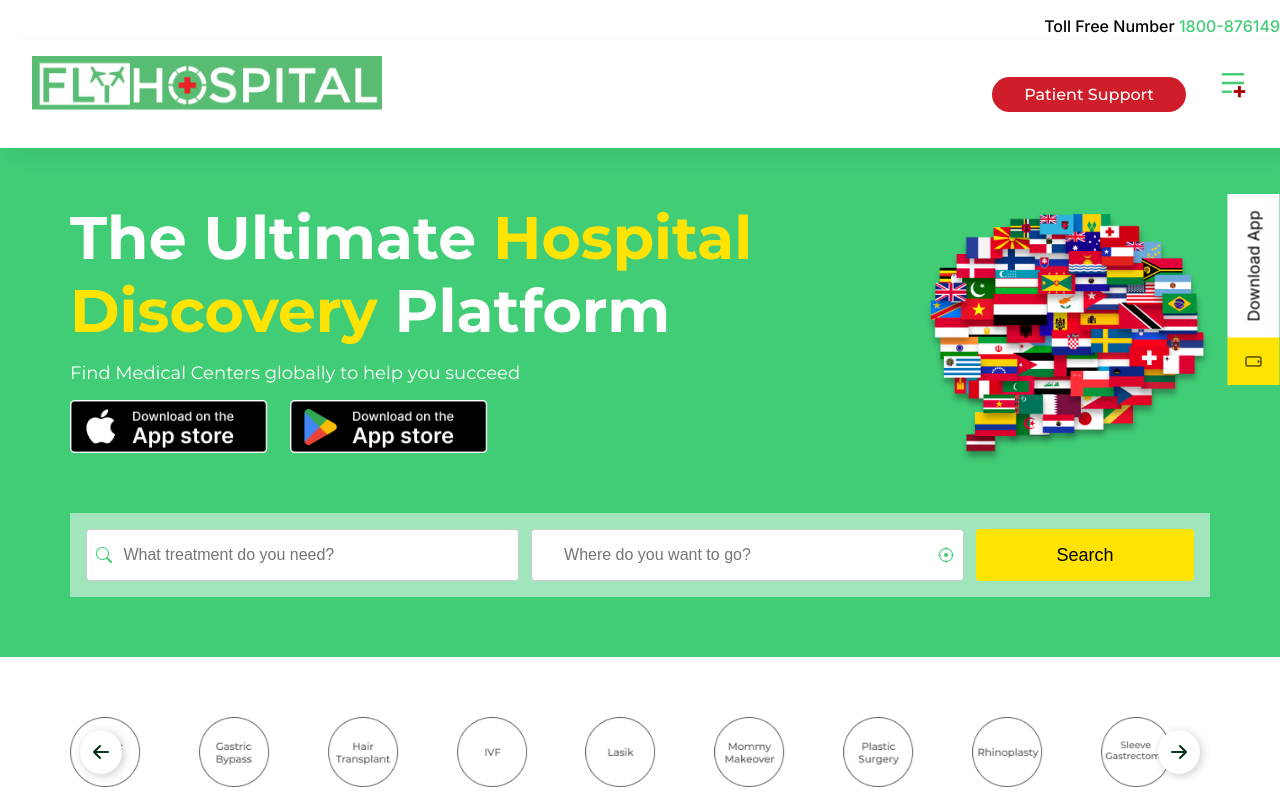
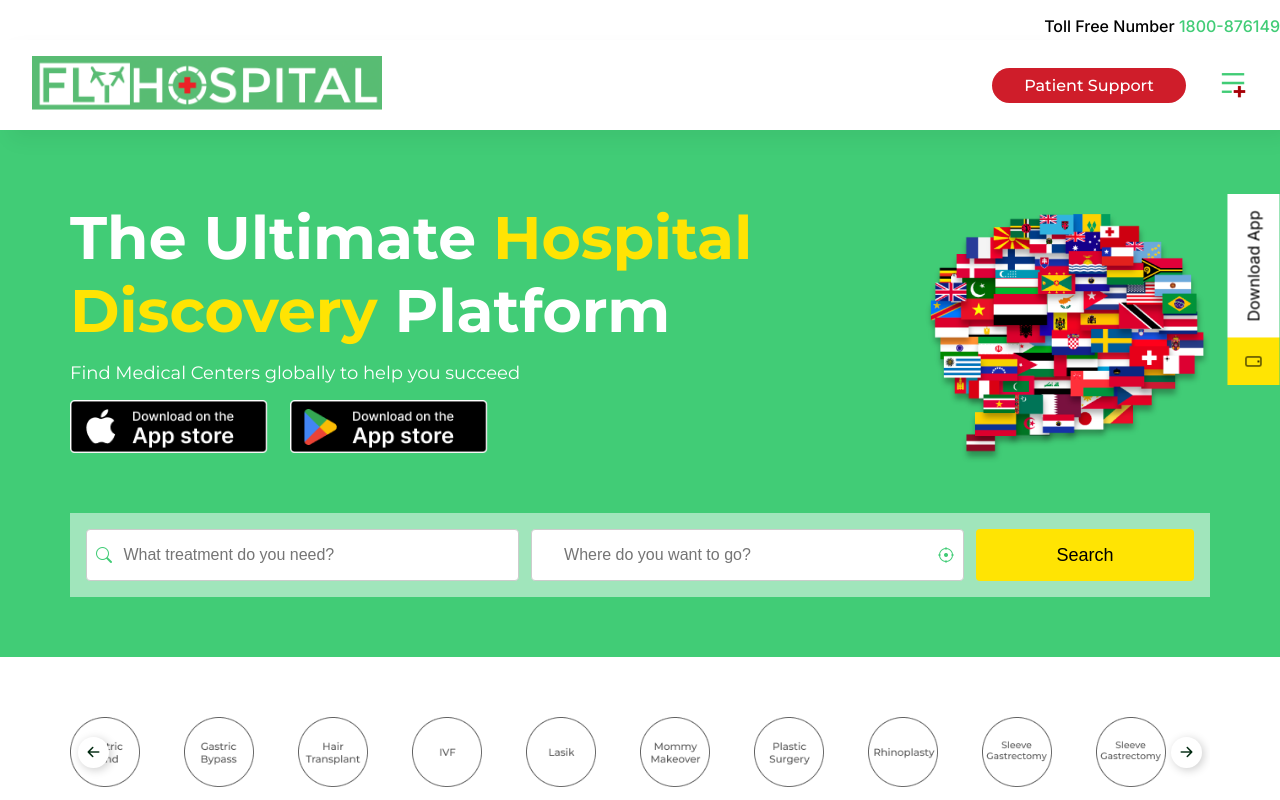
Before and after one commit to sualsoft/fly-hospital, a plain HTML site: page index.html in a window 1280 px wide. Shown: the top 800 px of the page. Drawn offline with nearby package versions, Linux system fonts and the light colour scheme.

Commit message:
new changes

```diff
--- a/assets/css/main.css
+++ b/assets/css/main.css
@@ -56,7 +56,6 @@ h6 {
   margin: 0rem 2rem;
   display: flex;
   justify-content: center;
-  align-items: center;
 }
 
 .red a {
@@ -215,7 +214,6 @@ h6 {
 }
 .header img {
   width: 350px;
-  margin-bottom: 18px;
 }
 .header .toggle img {
   width: 30px;
@@ -988,17 +986,16 @@ hero
 .swiper-button-next::after {
   display: none;
 }
-.nav-btn {
-  position: relative;
-  width: 42px !important;
-  height: 40px;
+
+.nav-btn i {
+  font-size: 24px;
+  color: #022a11;
+  width: 15px;
+  height: 15px;
+  padding: 8px;
   background-color: #ffffff;
   border-radius: 100%;
   box-shadow: rgba(0, 0, 0, 0.2) 2px 2px 10px;
-}
-.nav-btn i {
-  font-size: 32px;
-  color: #022a11;
   display: flex;
   justify-content: center;
   align-items: center;
--- a/assets/css/responsive.css
+++ b/assets/css/responsive.css
@@ -117,7 +117,6 @@
 
   .header .right {
     justify-content: center !important;
-    align-items: center !important;
   }
   .hero {
     text-align: center;
--- a/assets/js/main.js
+++ b/assets/js/main.js
@@ -56,19 +56,19 @@ var swiper = new Swiper(".mySwiper", {
   breakpoints: {
     320: {
       slidesPerView: 4,
-      spaceBetween: 4,
+      spaceBetween: 2,
     },
     480: {
       slidesPerView: 6,
-      spaceBetween: 6,
+      spaceBetween: 3,
     },
     640: {
       slidesPerView: 8,
-      spaceBetween: 10,
+      spaceBetween: 5,
     },
     992: {
-      slidesPerView: 9,
-      spaceBetween: 20,
+      slidesPerView: 10,
+      spaceBetween: 0,
     },
   },
   navigation: {
--- a/index.html
+++ b/index.html
@@ -70,7 +70,7 @@
             <a href="/"
               ><img src="/assets/images/logo.png" alt="Logo" class="img"
             /></a>
-            <div class="right d-flex">
+            <div class="right d-flex align-items-center">
               <div class="button">
                 <div class="red">
                   <a href="#" id="myBtn">Patient Support</a>
@@ -218,6 +218,10 @@
 
             <div class="swiper-slide">
               <img src="/assets/images/icons/9.png" alt="" />
+            </div>
+
+            <div class="swiper-slide">
+              <img src="/assets/images/icons/10.png" alt="" />
             </div>
 
             <div class="swiper-slide">
```
Also changed, not shown: contact-us.html (+1 -1 lines), destinations.html (+1 -1 lines), listning-page.html (+1 -1 lines), treatment.html (+1 -1 lines).
